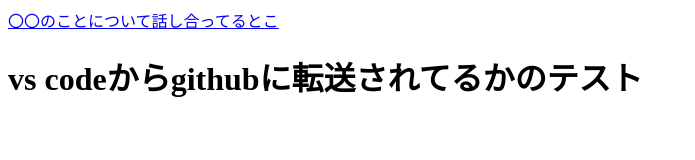
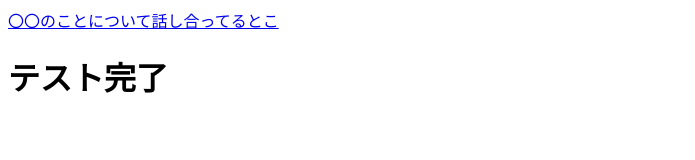
Before and after one commit to fynk7777/ayasii, a plain HTML site: page index.html in a window 1280 px wide. Shown: the whole page, without its empty margins (0-695 px from the left). Drawn offline with Linux system fonts and the light colour scheme.

Commit message:
update index.html

```diff
--- a/index.html
+++ b/index.html
@@ -1,2 +1,2 @@
 <a href="https://discord.com/channels/735130420630388807/892062687557738548">〇〇のことについて話し合ってるとこ</a>
-<h1>vs codeからgithubに転送されてるかのテスト</h1>
+<h1>テスト完了</h1>
```
